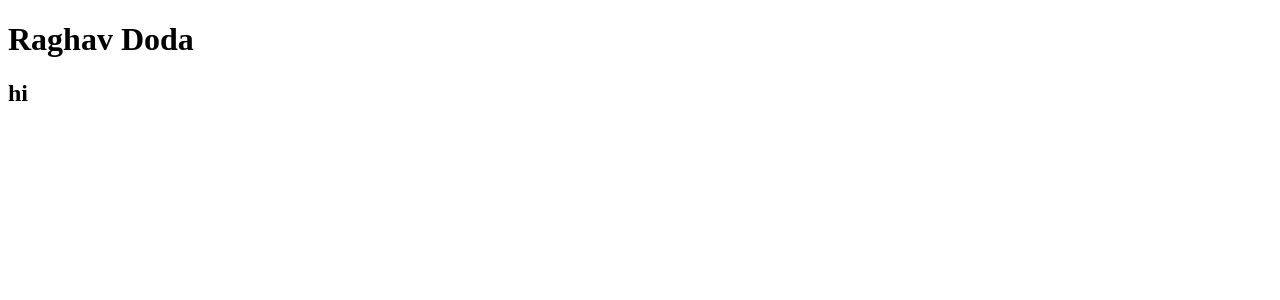
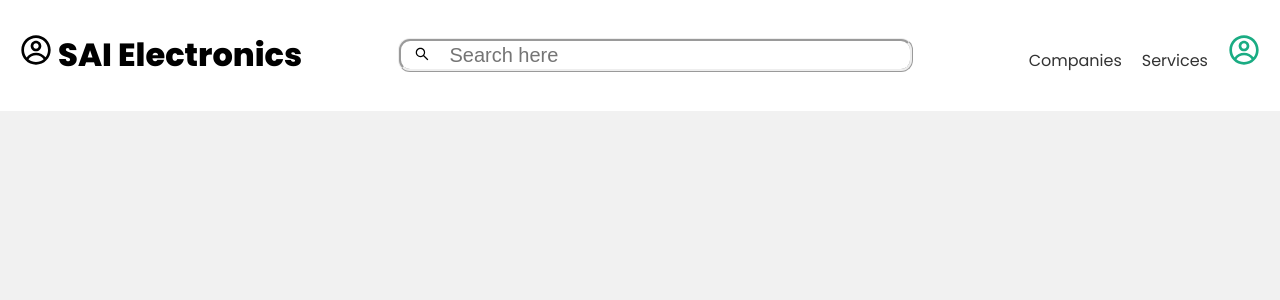
Before and after one commit to cedesion/SAIelectronics, a React (Create React App) app in the folder frontend/: page / in a window 1280 px wide. Shown: the top 300 px of the page. Built offline with nearby package versions, Linux system fonts and the light colour scheme.

Commit message:
Home page with navbar added

```diff
--- a/frontend/src/App.css
+++ b/frontend/src/App.css
@@ -0,0 +1,80 @@
+/* google font */
+@import url('https://fonts.googleapis.com/css2?family=Poppins:wght@300;400;500;600;800&family=VT323&display=swap');
+
+/* layout */
+:root {
+  --primary: #1aac83;
+  --error: #e7195a;
+}
+body {
+  background: #f1f1f1;
+  margin: 0;
+  font-family: "Poppins";
+}
+header {
+  background: #fff;
+}
+header .container {
+  max-width: 1400px;
+  margin: 0 auto;
+  padding: 10px 20px;
+  display: flex;
+  align-items: center;
+  justify-content: space-between;
+}
+header a {
+  color: #333;
+  text-decoration: none;
+}
+.pages{
+  max-width: 1400px;
+  padding: 20px;
+  margin: 0 auto;
+}
+
+/* navbar */
+nav {
+  display: flex;
+  align-items: center;
+}
+nav span {
+  margin-left: 10px;
+  margin-right: 10px;
+}
+
+nav a{
+    margin-left: 20px;
+}
+
+.icon{
+  background: #fff;
+  color: var(--primary);
+  padding: 0px;
+  font-family: "Poppins";
+  cursor: pointer;
+  font-size: 2em;
+  margin-left: 20px;
+}
+
+/* searchBar */
+
+.search{
+    width: 40%;
+    border-style:  ridge;
+    border-radius: 0.75rem;
+    padding-left: 1%;
+}
+.searchBar
+{
+    width: 40%;
+    font-size: 1.25rem;
+    padding: 0.5% 1%;
+    border-radius: 2rem;
+    border: 0;
+    margin-left: 3%;
+}
+.searchIcon
+{
+    margin-right: 0%;
+    margin-left: 10%;
+}
--- a/frontend/src/App.js
+++ b/frontend/src/App.js
@@ -1,10 +1,10 @@
 import './App.css';
+import Home from './pages/Home';
 
 function App() {
   return (
     <>
-      <h1>Raghav Doda</h1>
-      <h2>hi</h2>
+      <Home/>
     </>
   );
 }
--- /dev/null
+++ b/frontend/src/components/Navbar.js
@@ -0,0 +1,26 @@
+import {CgProfile} from "react-icons/cg";
+import {AiOutlineSearch} from "react-icons/ai"
+const  Navbar = () =>{
+
+    return(
+        <header>
+            <div className="container">
+            <h1><CgProfile/>  SAI Electronics</h1>
+            <div className="search">
+            <AiOutlineSearch/>
+            <input type="text" placeholder=  "Search here" className="searchBar"/>
+            </div>
+                <nav>
+                        <div>
+                            <a href="/">Companies</a>
+                            <a href="/">Services</a>
+                            <a href="/" className="icon"><CgProfile/></a>
+                        </div>
+
+                </nav>
+            </div>
+        </header>
+    )
+}
+
+export default Navbar
--- /dev/null
+++ b/frontend/src/pages/Home.js
@@ -0,0 +1,11 @@
+import Navbar from '../components/Navbar';
+
+const Home = () => {
+  return (
+    <>
+        <Navbar/>
+    </>
+  )
+}
+
+export default Home
```
Also changed, not shown: frontend/package.json (+7 -0 lines), 2 other files (tests, documents, lock files or other folders).
